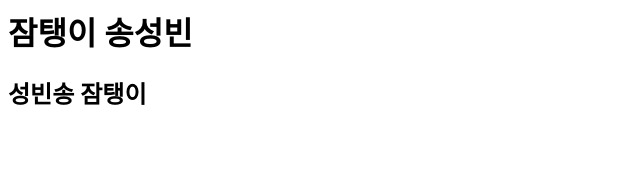
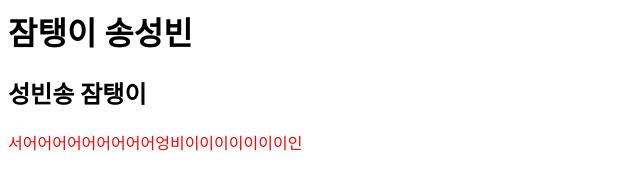
Before and after one commit to dauife/hooome, a plain HTML site: page index.html in a window 1280 px wide. Shown: the whole page, without its empty margins (0-640 px from the left). Drawn offline with Linux system fonts and the light colour scheme.

Commit message:
Update index.html

```diff
--- a/index.html
+++ b/index.html
@@ -6,7 +6,7 @@
   </head>
 
   <body>
-
+  <font color =red>서어어어어어어어어어엉비이이이이이이이인<font>
    </body>
 
 </html>
```
